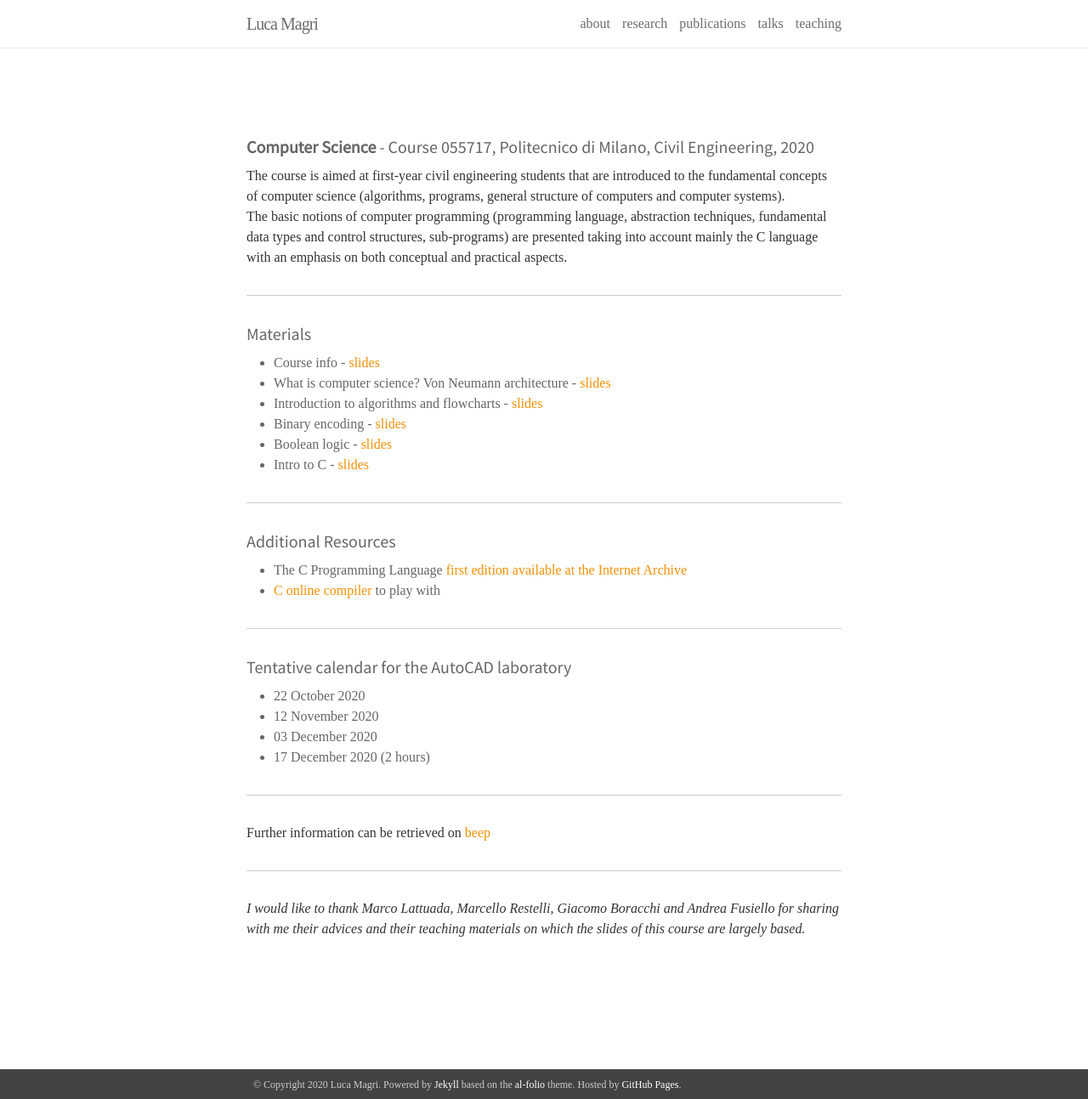
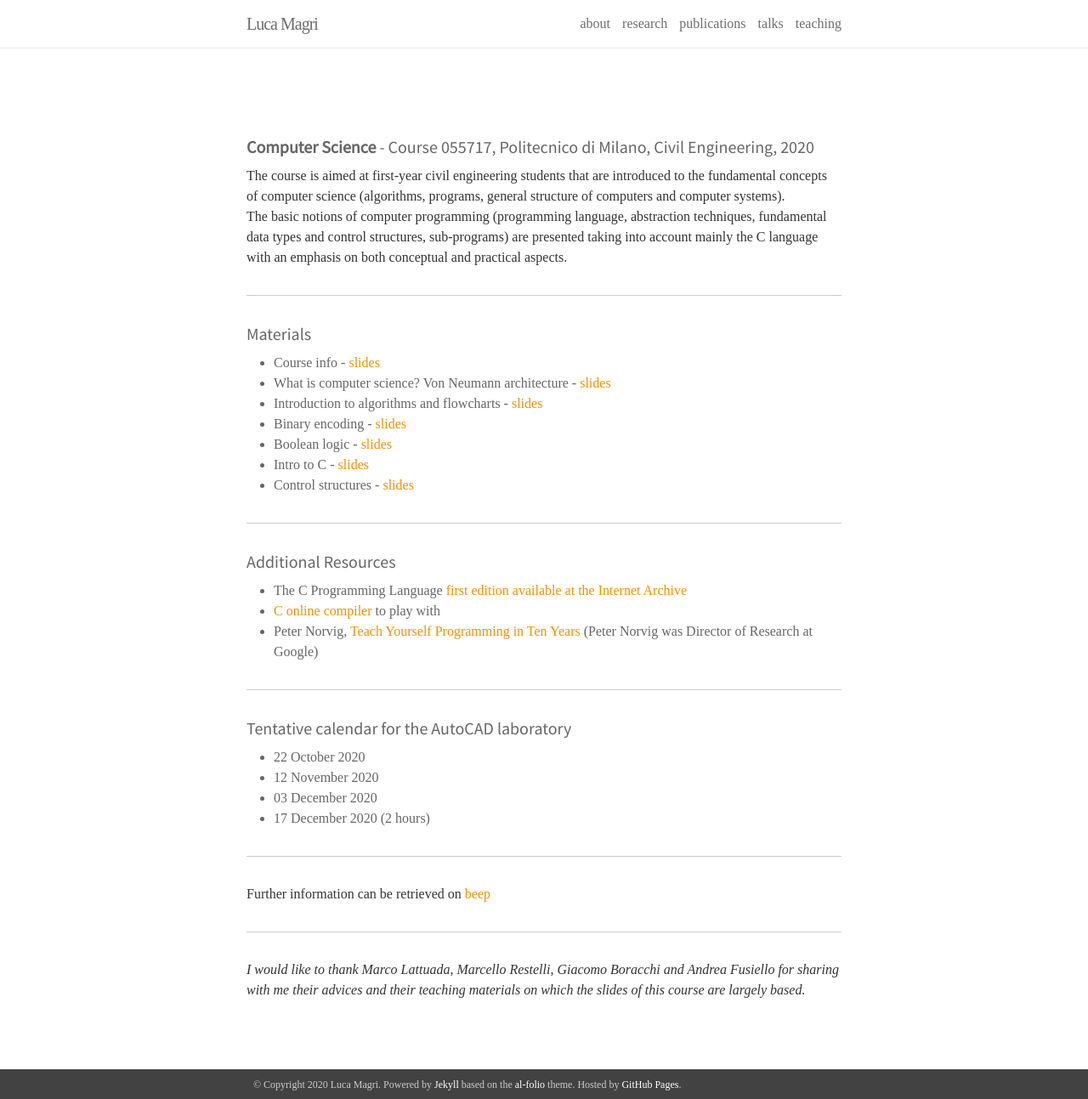
Before and after one commit to magrilu/magrilu.github.io, a Jekyll site: the page built from _pages/cs.md, in a window 1280 px wide and 1293 px high. Shown: the whole window at 85% size. Built offline with Jekyll 4.4.1, drawn with Linux system fonts in a browser that asks for light colours; nearby versions of some CDN libraries; some web fonts are replaced.

Commit message:
add slide on control structures

```diff
--- a/_pages/cs.md
+++ b/_pages/cs.md
@@ -20,12 +20,14 @@ The basic notions of computer programming (programming language, abstraction tec
 * Binary encoding - [slides][binary]
  * Boolean logic - [slides][boolean]
 * Intro to C - [slides][introC]
+* Control structures - [slides][control]
 
 ***
 ####  Additional Resources
 
 * The C Programming Language [first edition available at the Internet Archive][book]
 * [C online compiler][onlineCompiler] to play with
+* Peter Norvig, [Teach Yourself Programming in Ten Years][programmingIn10] (Peter Norvig was Director of Research at Google)
 
 ***
 #### Tentative calendar for the AutoCAD laboratory
@@ -51,8 +53,9 @@ Further information can be retrieved on
 [binary]:https://polimi365-my.sharepoint.com/:b:/g/personal/10755186_polimi_it/Eagol1oNiexHq03o6l1s07gBA4n7T0qN1WERj3pUYTQGpg?e=dhf8Le
 [boolean]:https://polimi365-my.sharepoint.com/:b:/g/personal/10755186_polimi_it/EXvYzY33ZVJKsOtCpljuy6ABvMKEtWVhg9ca0CEN2JM2vA?e=KkKTIY
 [introC]:https://polimi365-my.sharepoint.com/:b:/g/personal/10755186_polimi_it/EbwtzP8TSFhOpG4iXv9JXMMBToiABAZ19C3bgq2BoJIX3A?e=bFkzYN
-
+[control]:https://polimi365-my.sharepoint.com/:b:/g/personal/10755186_polimi_it/EenVeX6A21tAswPGPJi1tpIB9MRSYVd95MwFIYxnHgXw9Q?e=95nUfn
 
 
 [book]:https://archive.org/details/TheCProgrammingLanguageFirstEdition
 [onlineCompiler]:https://repl.it/languages/c
+[programmingIn10]:http://norvig.com/21-days.html
```
